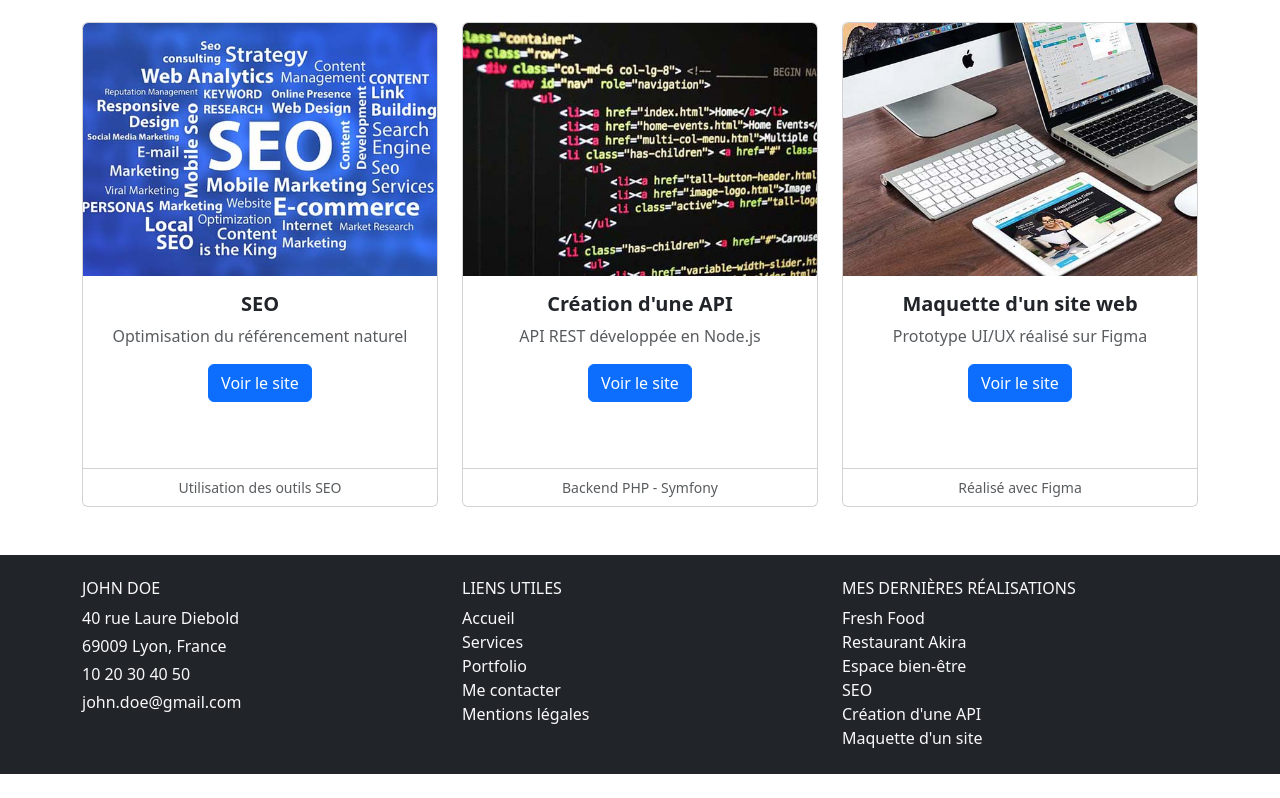
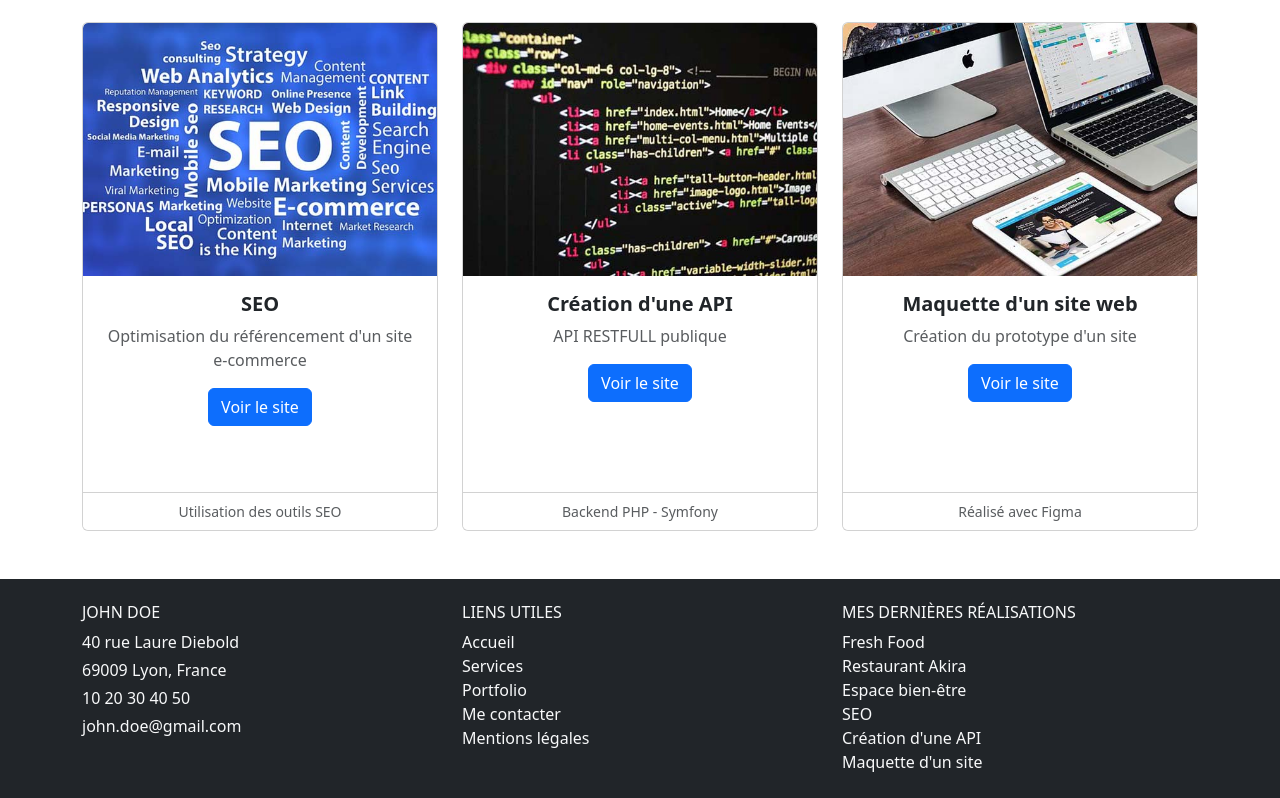
Before and after one commit to alixlauvagne971-pixel/devoir-portfolio-john-doe-react, a React (Vite) app: page /portfolio in a window 1280 px wide. Shown: the part 1072-1870 px from the top of the page. Before the commit the page ends 1846 px from the top, so only its background shows below. Built offline with nearby package versions, Linux system fonts and the light colour scheme.

Commit message:
correction texte

```diff
--- a/src/pages/Portfolio.jsx
+++ b/src/pages/Portfolio.jsx
@@ -17,7 +17,7 @@ const projects = [
     subtitle: "Site de vente de produits frais en ligne",
     img: freshFood,
     footer: "Site réalisé avec PHP & MySQL",
-    tech: ["React", "Bootstrap", "PHP", "MySQL"]
+    tech: ["REACT", "Bootstrap", "PHP", "MySQL"]
   },
   {
     id: 2,
@@ -38,7 +38,7 @@ const projects = [
   {
     id: 4,
     title: "SEO",
-    subtitle: "Optimisation du référencement naturel",
+    subtitle: "Optimisation du référencement d'un site e-commerce",
     img: seo,
     footer: "Utilisation des outils SEO",
     tech: ["Google Analytics", "SEO", "Search Console"]
@@ -46,15 +46,15 @@ const projects = [
   {
     id: 5,
     title: "Création d'une API",
-    subtitle: "API REST développée en Node.js",
+    subtitle: "API RESTFULL publique",
     img: api,
     footer: "Backend PHP - Symfony",
-    tech: ["Node.js", "Express", "REST API"]
+    tech: ["Node.js", "PHP", "REST API"]
   },
   {
     id: 6,
     title: "Maquette d'un site web",
-    subtitle: "Prototype UI/UX réalisé sur Figma",
+    subtitle: "Création du prototype d'un site",
     img: maquette,
     footer: "Réalisé avec Figma",
     tech: ["Figma", "UI Design", "UX Research"]
```
